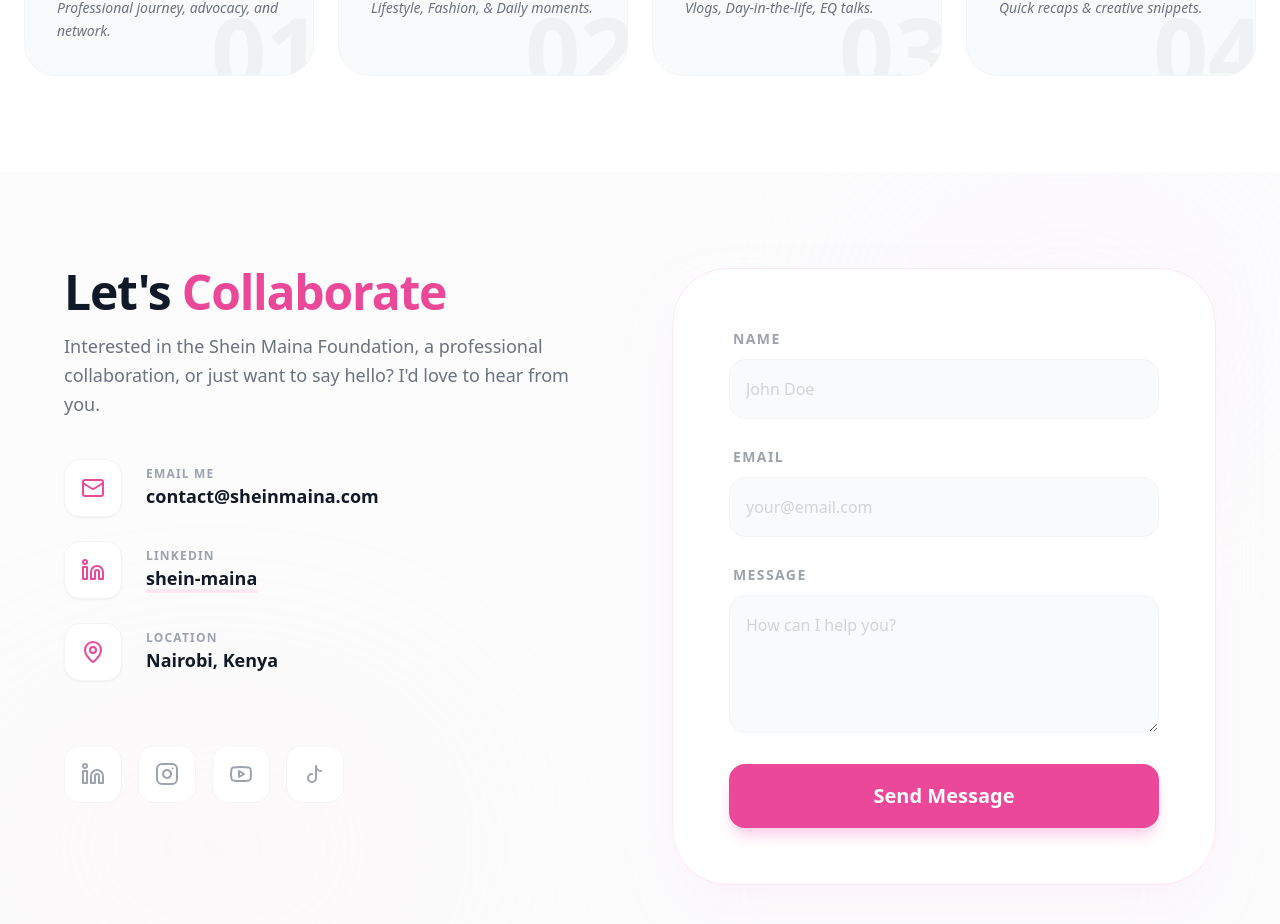
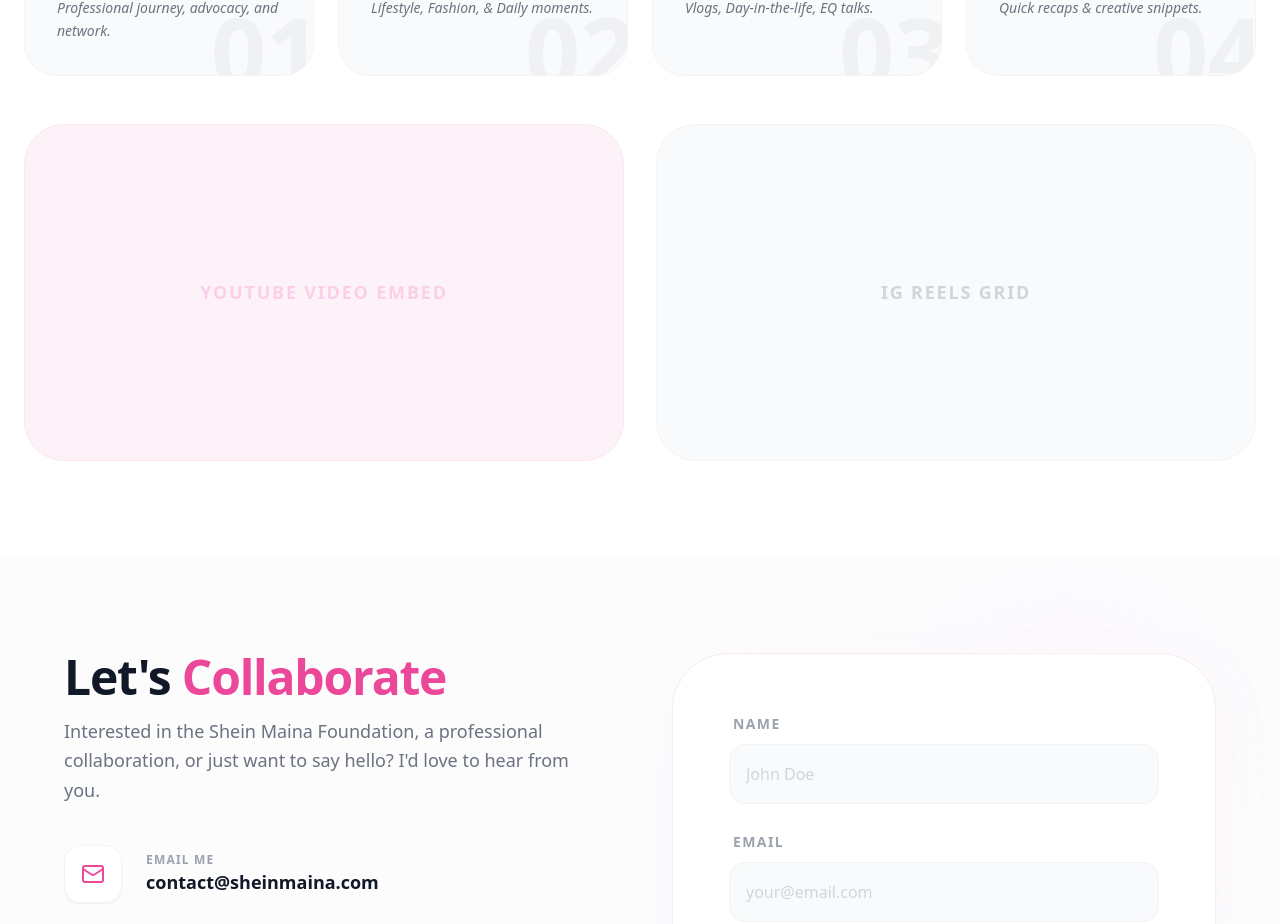
Before and after one commit to Salazar254/sheinmaina, a React (Vite) app: page / in a window 1280 px wide. Shown: the part 5597-6521 px from the top of the page. Built offline with nearby package versions, Linux system fonts and the light colour scheme.

Commit message:
Revert "Add YouTube mockup image and clean up Content Creation section"
This reverts commit e8efe25c568a88a5e7b1fb1969f8103e1798fb5a.

```diff
--- a/src/sections/ContentCreation.jsx
+++ b/src/sections/ContentCreation.jsx
@@ -54,6 +54,16 @@ const ContentCreation = () => {
                         </motion.div>
                     ))}
                 </div>
+
+                {/* Video Placeholder Grid */}
+                <div className="grid md:grid-cols-2 gap-8 mt-12">
+                    <div className="aspect-video rounded-[2.5rem] bg-pink-50 border border-pink-100 flex items-center justify-center text-pink-200 font-bold uppercase tracking-widest text-lg">
+                        YouTube Video Embed
+                    </div>
+                    <div className="aspect-video rounded-[2.5rem] bg-gray-50 border border-gray-100 flex items-center justify-center text-gray-300 font-bold uppercase tracking-widest text-lg">
+                        IG Reels Grid
+                    </div>
+                </div>
             </div>
         </section>
     );
```
Also changed, not shown: public/images/youtube_mockup_thumb.png (deleted).
